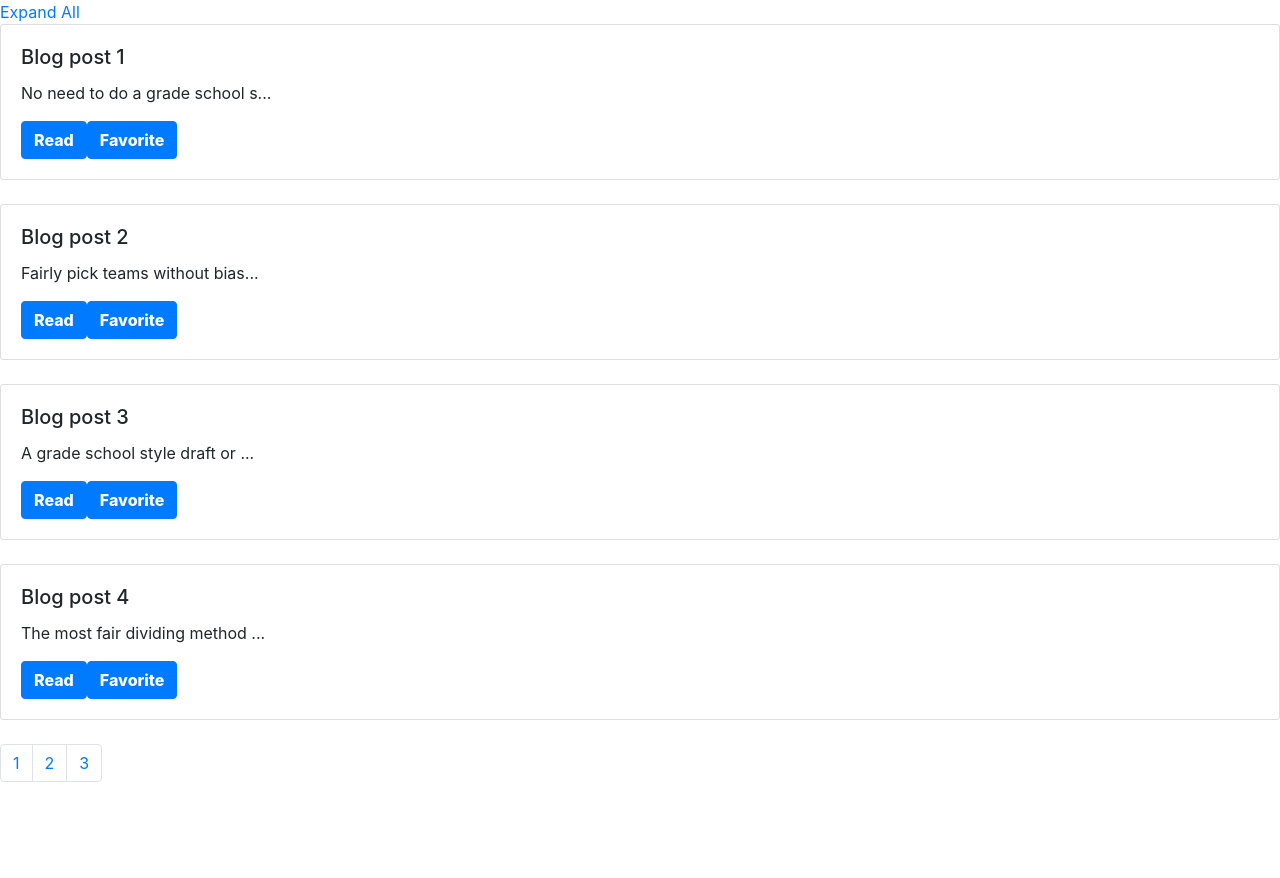
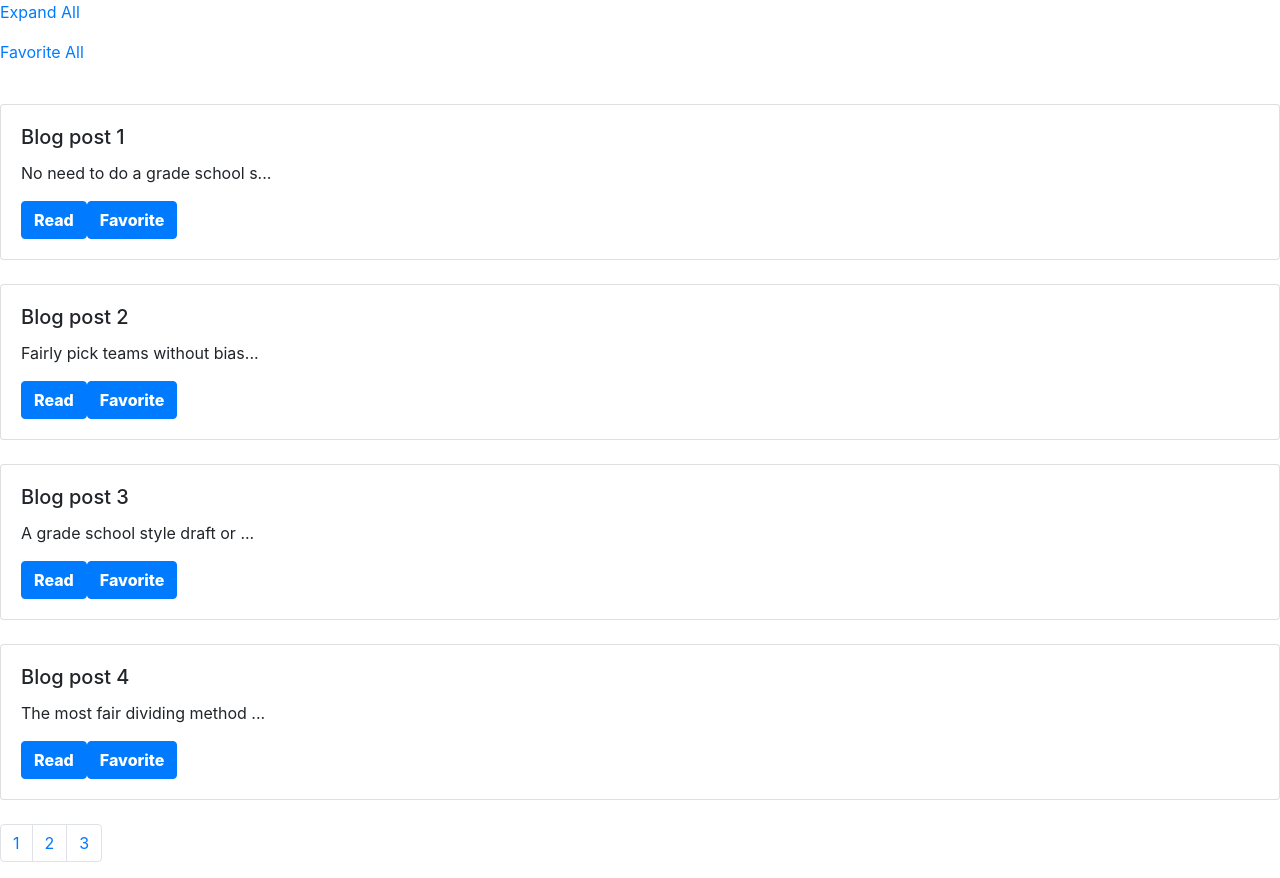
Before and after one commit to JayramNanoskar/AngularComponentsBasic, an Angular app in the folder components-in-depth/: page / in a window 1280 px wide. Before the commit the page ends 800 px from the top, so only its background shows below. Built offline with nearby package versions, Linux system fonts and the light colour scheme.

Commit message:
using default change detection strategy

```diff
--- a/components-in-depth/src/app/blog-list/blog-list.component.html
+++ b/components-in-depth/src/app/blog-list/blog-list.component.html
@@ -1,4 +1,9 @@
-<a href="#" (click)="expandAll()">Expand All</a>
+<p>
+    <a href="#" (click)="expandAll()">Expand All</a>
+</p>
+<p>
+    <a href="#" (click)="favAll()">Favorite All</a>
+</p>
 <app-blog-post-tile *ngFor="let post of blogPosts[currentPage]" [post]="post" #tile></app-blog-post-tile> <!-- passing object to component -->
 <!--here #tile is template reference variable(attribute with #) and so that particular instance(app-blog-post-tile) has given a name as a trv -->
 <app-paginator [numberOfPages]= "blogPosts.length" (pageNumberClick)="updatePage($event)"></app-paginator> <!-- listening to emitted event and calling updatePage() with emitted payload/data  as a parameter using special syntax -->
--- a/components-in-depth/src/app/blog-list/blog-list.component.ts
+++ b/components-in-depth/src/app/blog-list/blog-list.component.ts
@@ -1,4 +1,4 @@
-import { Component, OnInit, QueryList, ViewChild, ViewChildren } from '@angular/core';
+import { ChangeDetectionStrategy, Component, OnInit, QueryList, ViewChild, ViewChildren } from '@angular/core';
 import { BlogDataService } from '../blog-data.service';
 import { BlogPost } from '../blog-post';
 import { BlogPostTileComponent } from '../blog-post-tile/blog-post-tile.component';
@@ -42,4 +42,17 @@ export class BlogListComponent implements OnInit {
     });
   }
 
+  favAll(){
+    //not changing an object/instance rather changing property of an instance
+    this.blogPosts[this.currentPage] //giving all blogpost in that current page
+    .forEach(post => post.isFav = true)
+
+    //Change detection strategy get applies here
+    //Angular1+ -> smart about to constantly looks for any changes and detect it(like we had used ngClass which listened for those changes and based on that add/remove class). We can customise the change detection
+    //Angular js/Angular1-> used digest cycle for changes detection(keep the list of what has changed and based on that used to do right thing required). It was tedious process.
+
+    //Change detection strategy - Bydefault it checks all the properties but we can tell angular  not to check whole instance properties but check only if top reference of an object/instance got change
+    //makes application more efficient - by not to look deep into object(property or sub-property) but look just for change in top reference of an object/instance
+  }
+
 }
```
